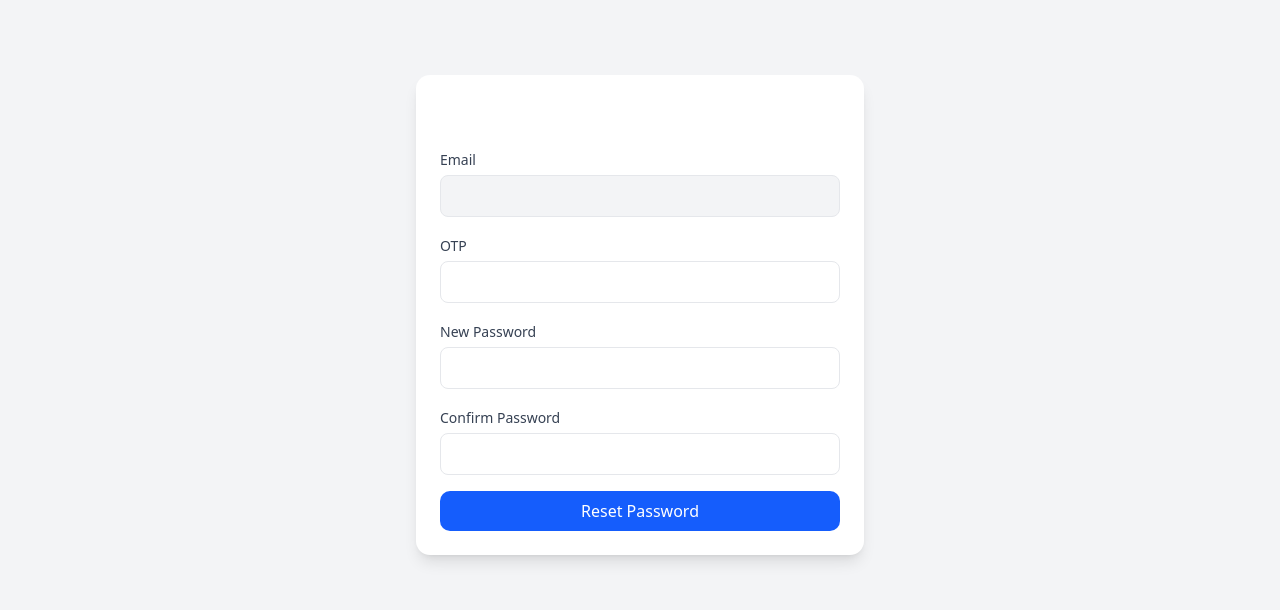
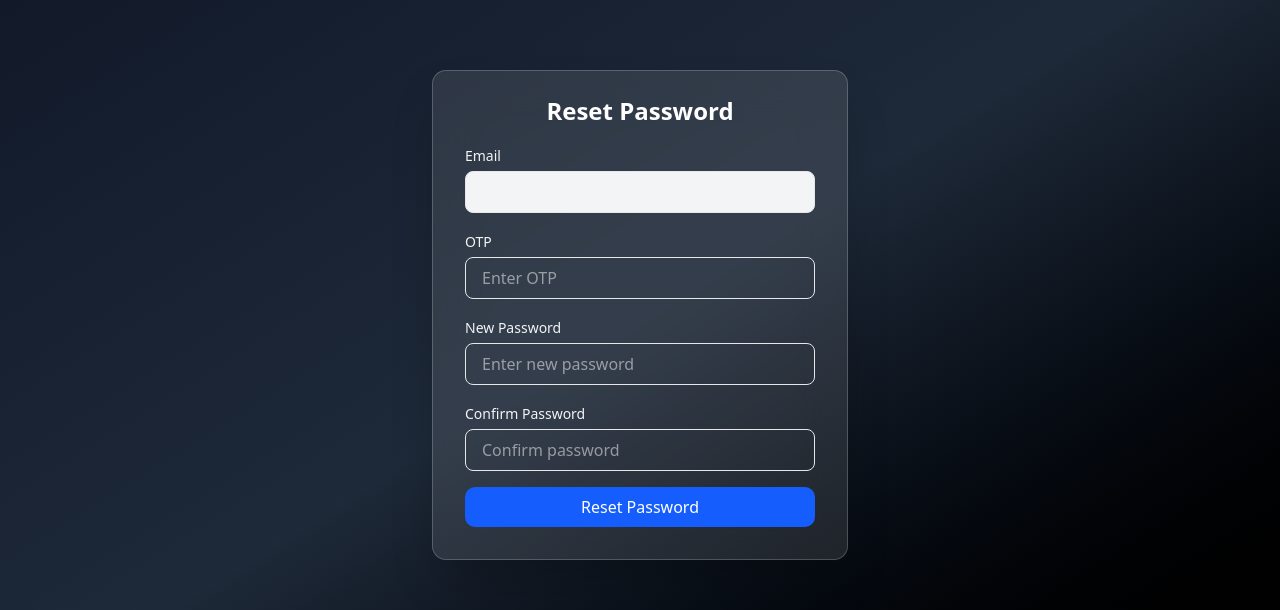
Before and after one commit to ShahAlom47/my_work_book, a Next.js app: page /reset-password in a window 1280 px wide. Shown: the part 141-751 px from the top of the page. Built offline with nearby package versions, Linux system fonts and the light colour scheme; no server answers.

Commit message:
update  rset   pass  page  submit  functionality

```diff
--- a/src/app/(auth)/reset-password/page.tsx
+++ b/src/app/(auth)/reset-password/page.tsx
@@ -1,5 +1,6 @@
 "use client";
 
+import { resetPasswordRequest } from "@/lib/allApiRequest/apiRequests";
 import { useSearchParams, useRouter } from "next/navigation";
 import React, { useState } from "react";
 import toast from "react-hot-toast";
@@ -19,7 +20,7 @@ const ResetPassword = () => {
   const handleReset = async (e: React.FormEvent) => {
     e.preventDefault();
 
-    if (!otp || !password || !confirmPass) {
+    if (!otp || !password || !confirmPass || !email) {
       toast.error("Please fill all fields");
       return;
     }
@@ -33,25 +34,13 @@ const ResetPassword = () => {
 
     try {
       // ⭐ Backend API here:
-      const response = await fetch("/api/auth/reset-password", {
-        method: "POST",
-        headers: {
-          "Content-Type": "application/json",
-        },
-        body: JSON.stringify({
-          email,
-          otp,
-          newPassword: password,
-        }),
-      });
-
-      const data = await response.json();
-
-      if (data.success) {
+      const res = await  resetPasswordRequest(email, Number(otp), password);
+      if(res.success){
         toast.success("Password reset successful!");
         router.push("/login");
-      } else {
-        toast.error(data.message || "Failed to reset password");
+      }
+   else {
+        toast.error(res.message || "Failed to reset password");
       }
     } catch (error) {
       toast.error("Something went wrong");
@@ -62,15 +51,15 @@ const ResetPassword = () => {
   };
 
   return (
-    <div className="min-h-screen flex items-center justify-center bg-gray-100 p-4">
-      <div className="w-full max-w-md p-6 bg-white rounded-xl shadow-lg">
+    <div className="relative min-h-screen flex items-center justify-center bg-gradient-to-br from-gray-900 via-gray-800 to-black p-4">
+         <div className="backdrop-blur-xl bg-white/10 border border-white/20 shadow-2xl rounded-xl px-8 pt-6 pb-8 lg:w-4/12 md:w-6/12 sm:w-9/12 w-full">
         <h2 className="text-2xl font-bold text-center mb-4">Reset Password</h2>
 
         <form onSubmit={handleReset} className="space-y-4">
 
           {/* Email (Read-only) */}
           <div>
-            <label className="text-sm font-medium text-gray-700">Email</label>
+            <label className="text-sm font-medium text-gray-100">Email</label>
             <input
               type="email"
               value={email || ""}
@@ -81,7 +70,7 @@ const ResetPassword = () => {
 
           {/* OTP */}
           <div>
-            <label className="text-sm font-medium text-gray-700">OTP</label>
+            <label className="text-sm font-medium text-gray-100">OTP</label>
             <input
               type="text"
               placeholder="Enter OTP"
@@ -93,7 +82,7 @@ const ResetPassword = () => {
 
           {/* New Password */}
           <div>
-            <label className="text-sm font-medium text-gray-700">
+            <label className="text-sm font-medium text-gray-100">
               New Password
             </label>
             <input
@@ -107,7 +96,7 @@ const ResetPassword = () => {
 
           {/* Confirm Password */}
           <div>
-            <label className="text-sm font-medium text-gray-700">
+            <label className="text-sm font-medium text-gray-100">
               Confirm Password
             </label>
             <input
```
